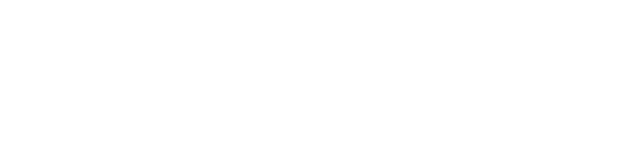
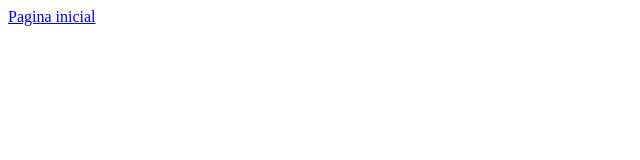
Before and after one commit to mandaloriano777/ExercicioPW2022FATEC1DS, a plain HTML site: page exercicio1.html in a window 1280 px wide. Shown: the whole page, without its empty margins (0-640 px from the left). Drawn offline with Linux system fonts and the light colour scheme.

Commit message:
Primeira versão atualizada

```diff
--- a/exercicio1.html
+++ b/exercicio1.html
@@ -8,5 +8,7 @@
 </head>
 <body>
 
+    <a href="/index.html"> Pagina inicial </a>
+
 </body>
 </html>
```
